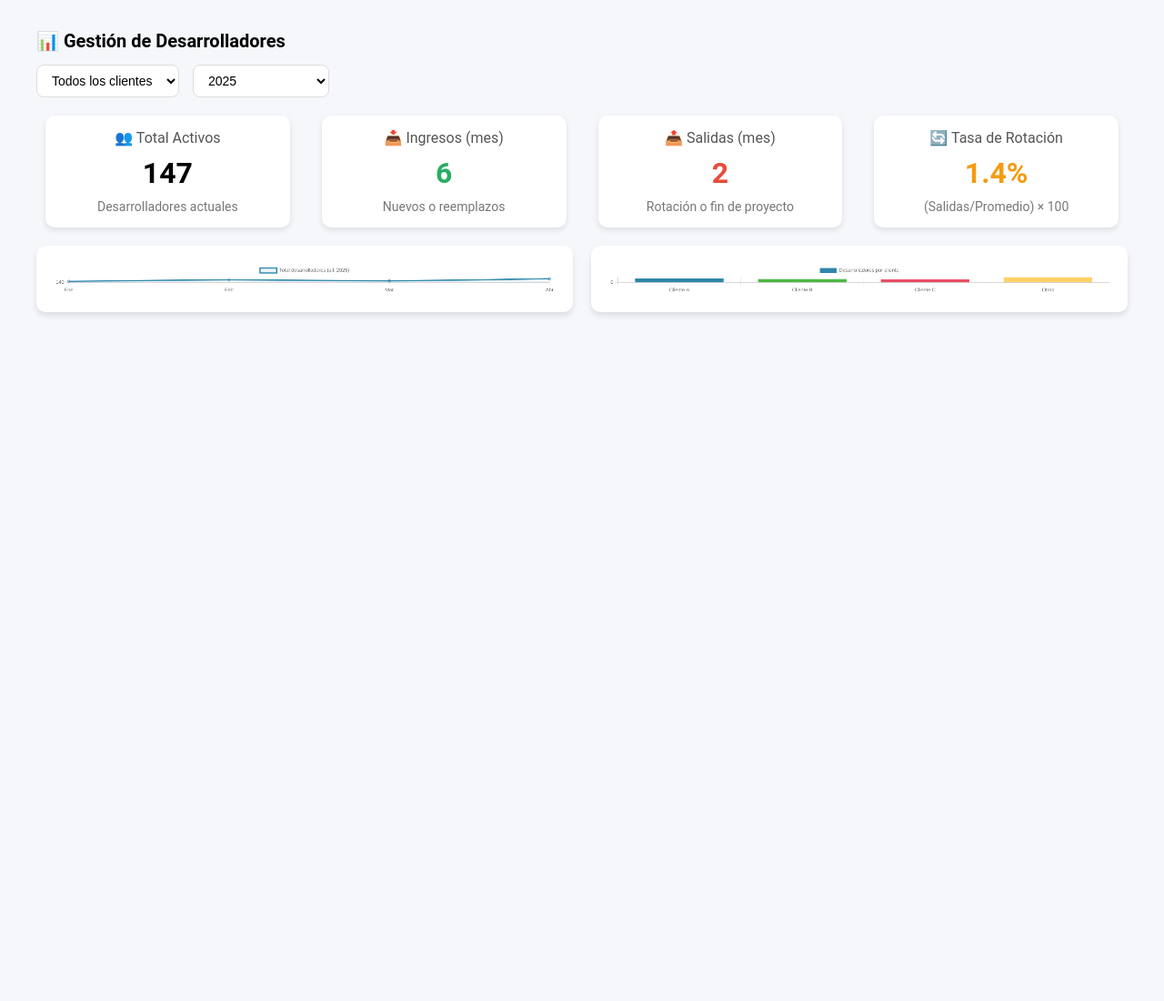
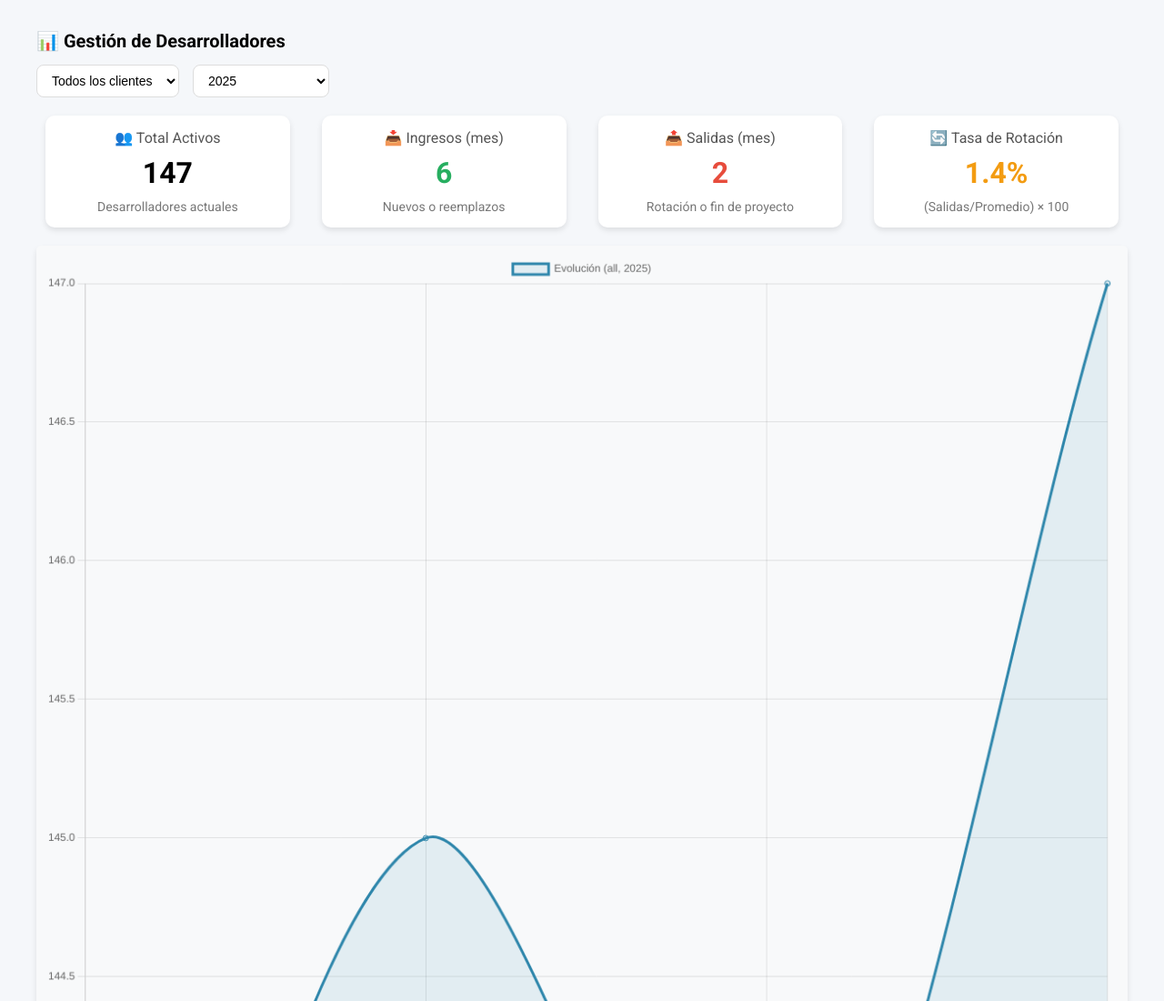
Before and after one commit to JC-23p/Dashboard, a plain HTML site: page index.html in a window 1280 px wide. Shown: the top 1100 px of the page at 91% size. Before the commit the page ends 800 px from the top, so only its background shows below. Drawn offline with nearby package versions, Linux system fonts and the light colour scheme.

Commit message:
a ver
hora si

```diff
--- a/index.html
+++ b/index.html
@@ -2,16 +2,16 @@
 <html lang="es">
 <head>
     <meta charset="UTF-8">
+    <meta name="viewport" content="width=device-width, initial-scale=1.0">
     <title>Dashboard Outsourcing Devs</title>
     <link rel="stylesheet" href="style.css">
     <script src="https://cdn.jsdelivr.net/npm/chart.js"></script>
+    <link href="https://fonts.googleapis.com/css2?family=Roboto:wght@400;500;700&display=swap" rel="stylesheet">
 </head>
 <body>
     <div class="dashboard">
+        <header>
             <h1>📊 Gestión de Desarrolladores</h1>
-
-        <!-- Filtros -->
-
             <div class="filters">
                 <!-- Filtro por Cliente -->
                 <select id="client-filter" class="filter-dropdown">
@@ -28,43 +28,49 @@
                     <option value="2025" selected>2025</option>
                 </select>
             </div>
-        <!-- KPIs -->
-        <div class="kpis">
-            <!-- Tarjeta 1: Total -->
+        </header>
+
+        <!-- Sección de KPIs -->
+        <section class="kpis">
             <div class="kpi-card">
                 <div class="kpi-title">👥 Total Activos</div>
                 <div class="kpi-value" id="total">147</div>
                 <div class="kpi-subtitle">Desarrolladores actuales</div>
             </div>
 
-            <!-- Tarjeta 2: Ingresos -->
             <div class="kpi-card green">
                 <div class="kpi-title">📥 Ingresos (mes)</div>
                 <div class="kpi-value" id="hired">9</div>
                 <div class="kpi-subtitle">Nuevos o reemplazos</div>
             </div>
 
-            <!-- Tarjeta 3: Salidas -->
             <div class="kpi-card red">
                 <div class="kpi-title">📤 Salidas (mes)</div>
                 <div class="kpi-value" id="exits">5</div>
                 <div class="kpi-subtitle">Rotación o fin de proyecto</div>
             </div>
 
-            <!-- Tarjeta 4: Rotación -->
             <div class="kpi-card orange">
                 <div class="kpi-title">🔄 Tasa de Rotación</div>
                 <div class="kpi-value" id="rotation">3.4%</div>
                 <div class="kpi-subtitle">(Salidas/Promedio) × 100</div>
             </div>
+        </section>
+
+        <!-- Sección de Gráficos -->
+        <section class="charts-container">
+            <div class="chart-wrapper">
+                <canvas id="evolution-chart"></canvas>
+                <p class="chart-title">Evolución Mensual</p>
+            </div>
+            <div class="chart-wrapper">
+                <canvas id="distribution-chart"></canvas>
+                <p class="chart-title">Distribución por Cliente</p>
+                <p class="info-message" style="display: none;">Disponible solo en "Todos los clientes"</p>
+            </div>
+        </section>
     </div>
 
-        <!-- Gráficos -->
-        <div class="charts">
-            <canvas id="evolution-chart"></canvas>
-            <canvas id="distribution-chart"></canvas>
-        </div>
-    </div>
     <script src="script.js"></script>
 </body>
 </html>
--- a/script.js
+++ b/script.js
@@ -5,7 +5,7 @@ let charts = {
     distribution: null
 };
 
-// Inicialización al cargar la página
+// Inicialización
 document.addEventListener('DOMContentLoaded', async () => {
     try {
         // 1. Cargar datos
@@ -13,56 +13,72 @@ document.addEventListener('DOMContentLoaded', async () => {
         if (!response.ok) throw new Error('Error al cargar data.json');
         currentData = await response.json();
 
-        // 2. Configurar eventos de filtros
+        // 2. Configurar eventos
         document.getElementById('client-filter').addEventListener('change', updateDashboard);
         document.getElementById('year-filter').addEventListener('change', updateDashboard);
 
-        // 3. Primera carga (esto inicializará los gráficos)
+        // 3. Carga inicial
         updateDashboard();
-
     } catch (error) {
-        console.error('Error inicial:', error);
-        alert('Error al cargar los datos. Revisa la consola para más detalles.');
+        console.error('Error:', error);
+        alert('Error al cargar datos. Ver consola.');
     }
 });
 
-// Función para actualizar todo el dashboard
+// Actualizar dashboard completo
 function updateDashboard() {
     try {
         const client = document.getElementById('client-filter').value;
         const year = document.getElementById('year-filter').value;
+        const filteredData = currentData[client]?.[year];
 
-        if (!currentData[client] || !currentData[client][year]) {
-            throw new Error(`No hay datos para ${client} en ${year}`);
-        }
+        if (!filteredData) throw new Error('Datos no disponibles');
 
-        const filteredData = currentData[client][year];
-
-        // Destruir gráficos existentes si hay
+        // Destruir gráficos anteriores
         if (charts.evolution) charts.evolution.destroy();
         if (charts.distribution) charts.distribution.destroy();
 
-        // Crear nuevos gráficos
-        initCharts(filteredData, client, year);
+        // Actualizar KPIs
         updateKPIs(filteredData);
 
+        // Actualizar gráficos
+        updateCharts(filteredData, client, year);
+
     } catch (error) {
-        console.error('Error en updateDashboard:', error);
+        console.error('Error:', error);
     }
 }
 
-// Función para inicializar gráficos (ahora recibe parámetros)
-function initCharts(data, client, year) {
-    const ctxEvolution = document.getElementById('evolution-chart').getContext('2d');
-    const ctxDistribution = document.getElementById('distribution-chart').getContext('2d');
+// Función para actualizar KPIs
+function updateKPIs(data) {
+    const lastIndex = data.totals.length - 1;
+    const total = data.totals[lastIndex];
+    const hired = data.hired[lastIndex];
+    const exits = data.exits[lastIndex];
 
-    // Gráfico de evolución
+    // Calcular rotación
+    const prevTotal = data.totals[lastIndex - 1] || total;
+    const rotation = ((exits / ((total + prevTotal) / 2)) * 100).toFixed(1);
+
+    // Actualizar DOM
+    document.getElementById('total').textContent = total;
+    document.getElementById('hired').textContent = hired;
+    document.getElementById('exits').textContent = exits;
+    document.getElementById('rotation').textContent = `${rotation}%`;
+}
+
+// Función para actualizar gráficos
+function updateCharts(data, client, year) {
+    const ctxEvolution = document.getElementById('evolution-chart');
+    const ctxDistribution = document.getElementById('distribution-chart');
+
+    // Gráfico de evolución (siempre visible)
     charts.evolution = new Chart(ctxEvolution, {
         type: 'line',
         data: {
             labels: ['Ene', 'Feb', 'Mar', 'Abr', 'May', 'Jun', 'Jul', 'Ago', 'Sep', 'Oct', 'Nov', 'Dic'].slice(0, data.totals.length),
             datasets: [{
-                label: `Total desarrolladores (${client}, ${year})`,
+                label: `Evolución (${client}, ${year})`,
                 data: data.totals,
                 borderColor: '#2E86AB',
                 backgroundColor: 'rgba(46, 134, 171, 0.1)',
@@ -83,14 +99,9 @@ function initCharts(data, client, year) {
             data: {
                 labels: data.clients,
                 datasets: [{
-                    label: 'Desarrolladores por cliente',
+                    label: 'Distribución por cliente',
                     data: data.clientsData,
-                    backgroundColor: [
-                        '#2E86AB',
-                        '#4CB944',
-                        '#E94F64',
-                        '#FFD166'
-                    ]
+                    backgroundColor: ['#2E86AB', '#4CB944', '#E94F64', '#FFD166']
                 }]
             },
             options: {
@@ -98,20 +109,10 @@ function initCharts(data, client, year) {
                 maintainAspectRatio: false
             }
         });
+    } else {
+        // Ocultar canvas si no es "all"
+        ctxDistribution.style.display = 'none';
+         // Opcional: Mostrar mensaje
+    ctxDistribution.insertAdjacentHTML('afterend', '<p class="info-message">Distribución solo disponible para "Todos los clientes"</p>');
     }
 }
-
-// Actualiza las tarjetas de KPIs (igual que antes)
-function updateKPIs(data) {
-    const lastIndex = data.totals.length - 1;
-
-    document.getElementById('total').textContent = data.totals[lastIndex];
-    document.getElementById('hired').textContent = data.hired[lastIndex];
-    document.getElementById('exits').textContent = data.exits[lastIndex];
-
-    // Calcular tasa de rotación
-    const prevMonth = data.totals[lastIndex - 1] || data.totals[lastIndex];
-    const avg = (data.totals[lastIndex] + prevMonth) / 2;
-    const rotation = ((data.exits[lastIndex] / avg) * 100).toFixed(1);
-    document.getElementById('rotation').textContent = `${rotation}%`;
-}
--- a/style.css
+++ b/style.css
@@ -121,13 +121,15 @@ html {
 canvas {
     width: 100% !important;
     height: auto !important;
-    background: white;
-    border-radius: 10px;
-    padding: 20px;
+    background: #f8f9fa;
+    border-radius: 5px;
+    padding: 10px;
     box-shadow: 0 4px 6px rgba(0,0,0,0.1);
+    margin-top: 10px;
+
+}
 
 
-}
 
 .filters {
     display: flex;
```
Lines whose indentation alone changed are shown as unchanged.
